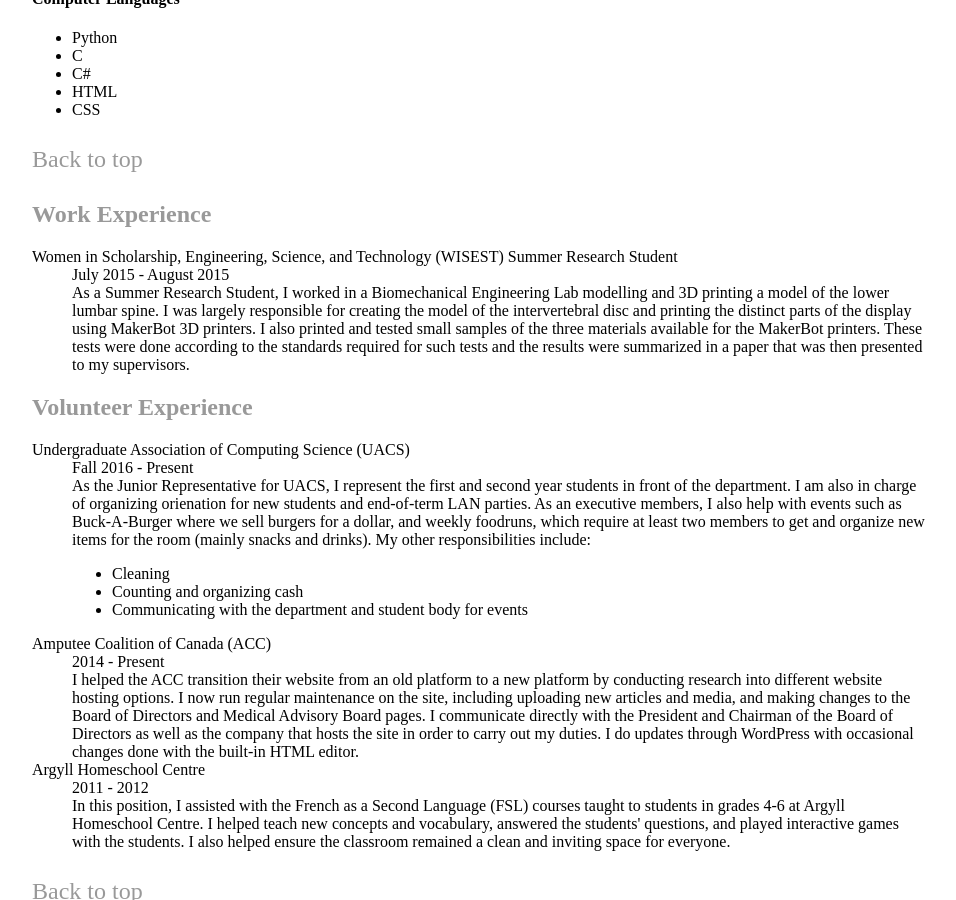
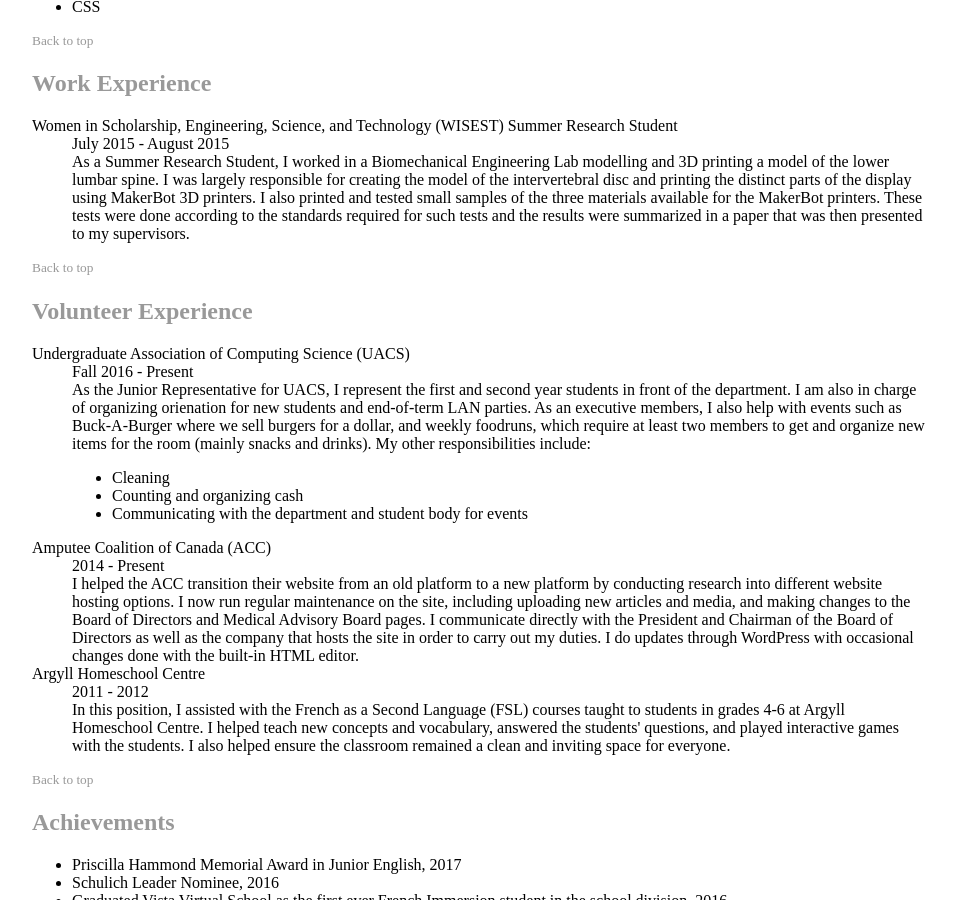
Before and after one commit to nienna73/nienna73.github.io, a Jekyll site: the page built from resume/index.html, in a window 1280 px wide and 900 px high, scrolled down 1805 px. Shown: the whole window, without its empty margins (160-1116 px from the left). Built offline with Jekyll 4.4.1, drawn with Linux system fonts in a browser that asks for light colours.

Commit message:
Update index.html
Added the class "top" to the back to top links so they can look better

```diff
--- a/resume/index.html
+++ b/resume/index.html
@@ -8,7 +8,7 @@
 and speak fluenty in French and I have working understandings of written and spoken Spanish and German.</p>
 
 <div class="jumpto">
-<p>Jump to:</p>
+<p>Jump to:
 <ul>
   <li><a href="#education">Education</a></li>
   <li><a href="#work">Work Experience</a></li>
@@ -16,7 +16,8 @@
   <li><a href="#achievements">Achievements</a></li>
   <li><a href="#interests">Interests and Career Aspirations</a></li>
 </ul>
-</div>    <!-- close jumpto -->
+</div>  <!-- close jumpto -->
+</p>
 
 <h2><a name="education">Education</a></h2>
   <dl>
@@ -25,7 +26,7 @@
     <dd>Unofficial minor in German</dd>
   </dl>
 
-<p><a href="#top">Back to top</a></p>
+<p class="top"><a href="#top">Back to top</a></p>
 
 <h3>Courses Taken</h3>
 <p>The following are some of the courses I've taken in university, ordered by date taken from earliest to most recent.</p>
@@ -49,7 +50,7 @@
   <dd>Introduction to Software Engineering. Students form teams of 5 in this project-based course to develop an Android application.</dd>
 </dl>
 
-<p><a href="#top">Back to top</a></p>
+<p class="top"><a href="#top">Back to top</a></p>
 
 <h4>Other relevant courses</h4>
 <dl>
@@ -64,7 +65,7 @@
   conditional, short books and other readings (including poems and songs), and many other topics are covered in these courses</dd>
 </dl>
 
-<p><a href="#top">Back to top</a></p>
+<p class="top"><a href="#top">Back to top</a></p>
 
 <h3>Languages Learned</h3>
 <p>This includes languages acquired throughout my life as well as those formally learned in school.</p>
@@ -77,7 +78,7 @@
 <li>Spanish - Basic</li>
 </ul>
 
-<p><a href="#top">Back to top</a></p>
+<p class="top"><a href="#top">Back to top</a></p>
 
 <h4>Computer Languages</h4>
 <ul>
@@ -88,7 +89,7 @@
 <li>CSS</li>
 </ul>
 
-<p><a href="#top">Back to top</a></p>
+<p class="top"><a href="#top">Back to top</a></p>
 
 <h2><a name="work">Work Experience</a></h2>
 <dl>
@@ -100,7 +101,7 @@
   were done according to the standards required for such tests and the results were summarized in a paper that was then presented
   to my supervisors.</dd>
 </dl>
-
+<p class="top"><a href="#top">Back to top</a></p>
 
     <h2><a name="volunteer">Volunteer Experience</a></h2>
 <dl>
@@ -131,7 +132,7 @@
     helped ensure the classroom remained a clean and inviting space for everyone.</dd>
 </dl>
 
-<p><a href="#top">Back to top</a></p>
+<p class="top"><a href="#top">Back to top</a></p>
 
 <h2><a name="achievements">Achievements</a></h2>
 <ul>
@@ -148,7 +149,7 @@
   <li>Alberta Winter Games 2014, Archery</li>
 </ul>
 
-<p><a href="#top">Back to top</a></p>
+<p class="top"><a href="#top">Back to top</a></p>
 
 <h2><a name="interests">Interests and Job Aspirations</a></h2>
 <p>My interests as they relate to future career prospects and current ideas on what I would like to work on when I graduate.</p>
@@ -161,4 +162,4 @@
   <li>Video games and game development (especially the intersect of the above elements in the gaming society)</li>
 </ul>
 
-<p><a href="#top">Back to top</a></p>
+<p class="top"><a href="#top">Back to top</a></p>
```
